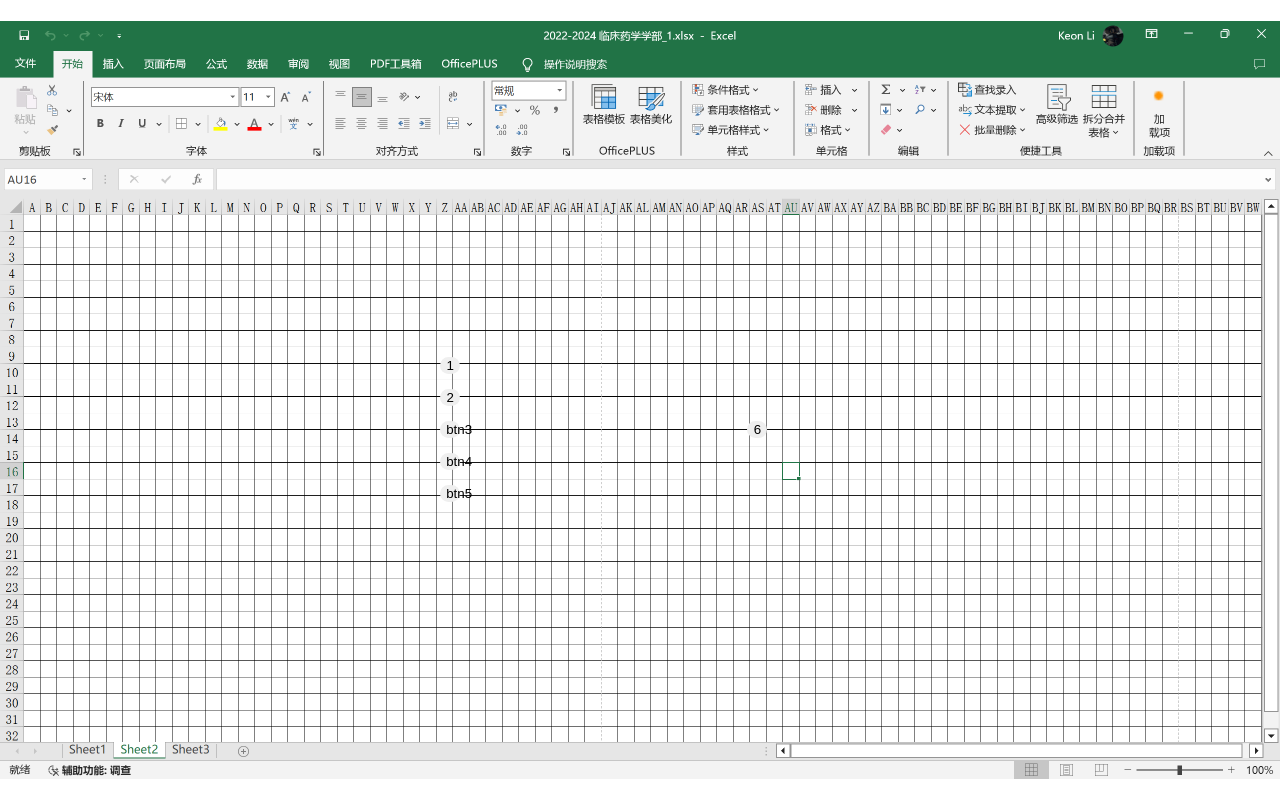
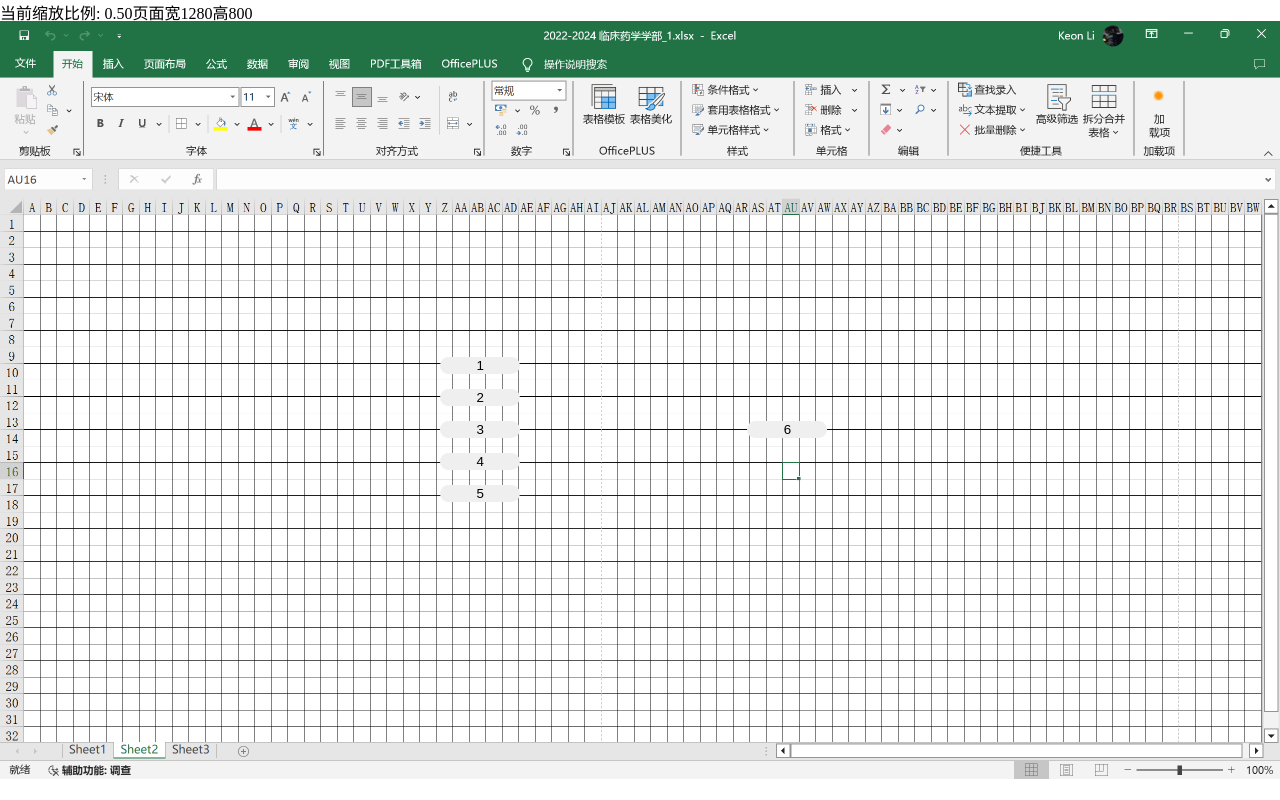
Before and after one commit to iwantaneme/accurate-lead, a plain HTML site: page index.html in a window 1280 px wide. Drawn offline with Linux system fonts and the light colour scheme.

Commit message:
添加比例计算功能

```diff
--- a/index.html
+++ b/index.html
@@ -12,9 +12,18 @@
         }
     </style>
 </head>
-<body>
+<body
     <div class="background-image"></div>
-    <div class="button-container"></div>
+    <div id="scaleOutput">当前缩放比例: --</div>
+    <div class="button-container">
+        <!-- 预先创建的按钮 -->
+        <button id="btn1" class="btn">1</button>
+        <button id="btn2" class="btn">2</button>
+        <button id="btn3" class="btn">3</button>
+        <button id="btn4" class="btn">4</button>
+        <button id="btn5" class="btn">5</button>
+        <button id="btn6" class="btn">6</button>
+    </div>
     <div id="image-container" class="image-container"></div>
     <script src="script.js"></script>
 </body>
--- a/script.js
+++ b/script.js
@@ -1,7 +1,7 @@
 document.addEventListener('DOMContentLoaded', function () {
     class Button {
         constructor(id, name, type, container, position = { top: '0%', left: '0%' }, size = { width: '20px', height: 'auto' }, buttongroup = null) {
-            this.button = document.createElement('button');
+            this.button = document.getElementById(id);
             this.button.className = 'btn';
             this.button.id = id;
             this.name = name;
@@ -135,16 +135,49 @@ document.addEventListener('DOMContentLoaded', function () {
     }
 
     // 创建按钮实例
-    new Button('btn1', '1', 'toggle', buttonContainer, { top: '20%', left: '30%' });
-    new Button('btn2', '2', 'tempBlue', buttonContainer, { top: '40%', left: '30%' });
-
-    const exclusiveButtons = ['btn3', 'btn4', 'btn5'];
-    exclusiveButtons.forEach((id, index) => {
-        new Button(id, id, 'clusive', buttonContainer, {
-            top: `${60 + index * 20}%`,
-            left: '30%'
-        }, { width: '20px', height: 'auto' }, exclusiveButtons);
+    const buttons = [
+        { id: 'btn1', name: '1', type: 'toggle', position: { top: '20%', left: '30%' } },
+        { id: 'btn2', name: '2', type: 'tempBlue', position: { top: '40%', left: '30%' } },
+        { id: 'btn3', name: '3', type: 'clusive', position: { top: '60%', left: '30%' }, buttongroup: ['btn3', 'btn4', 'btn5'] },
+        { id: 'btn4', name: '4', type: 'clusive', position: { top: '80%', left: '30%' }, buttongroup: ['btn3', 'btn4', 'btn5'] },
+        { id: 'btn5', name: '5', type: 'clusive', position: { top: '100%', left: '30%' }, buttongroup: ['btn3', 'btn4', 'btn5'] },
+        { id: 'btn6', name: '6', type: 'showImage', position: { top: '60%', left: '60%' } }
+    ];
+    buttons.forEach(buttonConfig => {
+        new Button(
+            buttonConfig.id,
+            buttonConfig.name,
+            buttonConfig.type,
+            buttonContainer,
+            buttonConfig.position,
+            { width: '80px', height: 'auto' },
+            buttonConfig.buttongroup
+        );
     });
 
-    new Button('btn6', '6', 'showImage', buttonContainer, { top: '60%', left: '60%' });
+    function calculateScale() {
+        // 获取页面尺寸
+        var Width = window.innerWidth;
+        var Height = window.innerHeight;
+
+        // 假设您已经知道了图片的原始尺寸，或者您可以从其他地方获取它们
+        var imageWidth = 2560; // 示例图片宽度
+        var imageHeight = 1515; // 示例图片高度
+
+        // 如果需要动态获取图片尺寸，可以使用之前提到的Image对象方法
+
+        // 计算缩放比例
+        var scaleX = Width / imageWidth;
+        var scaleY = Height / imageHeight;
+        var scale = Math.min(scaleX, scaleY); // 取较小的比例
+
+        // 显示缩放比例
+        document.getElementById('scaleOutput').textContent = '当前缩放比例: ' + scale.toFixed(2) +'页面宽' + Width + '高' + Height;
+    }
+
+    // 初始计算缩放比例
+    calculateScale();
+
+    // 添加窗口大小调整事件监听器以实时更新缩放比例
+    window.addEventListener('resize', calculateScale);
 });
```
